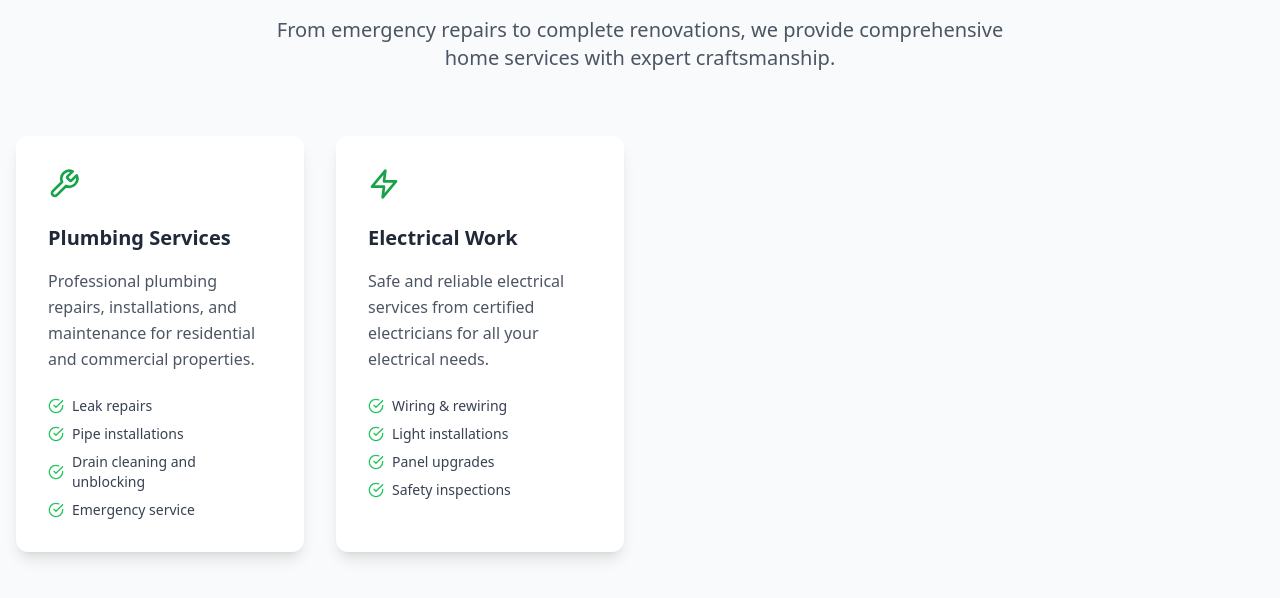
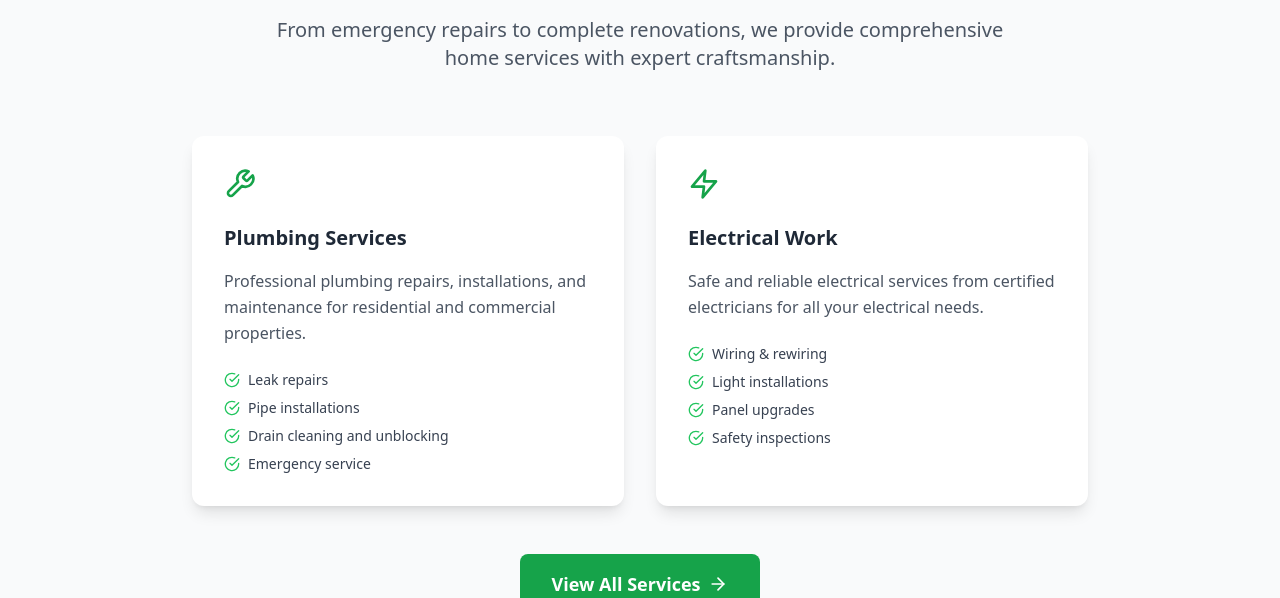
Before and after one commit to skyboltlabs/greenprovince, a React (Vite) app: page / in a window 1280 px wide. Shown: the part 1720-2318 px from the top of the page. Built offline with nearby package versions, Linux system fonts and the light colour scheme.

Commit message:
Update Home.tsx

```diff
--- a/src/pages/Home.tsx
+++ b/src/pages/Home.tsx
@@ -156,7 +156,7 @@
             </p>
           </div>
 
-          <div className="grid grid-cols-1 md:grid-cols-2 lg:grid-cols-4 gap-8">
+          <div className="grid grid-cols-1 md:grid-cols-2 gap-8 max-w-4xl mx-auto">
             {services.map((service, index) => (
               <div key={index} className="bg-white rounded-xl shadow-lg p-8 hover:shadow-xl transition-shadow duration-300 group">
                 <div className="text-green-600 mb-6 group-hover:scale-110 transition-transform duration-200">
```
